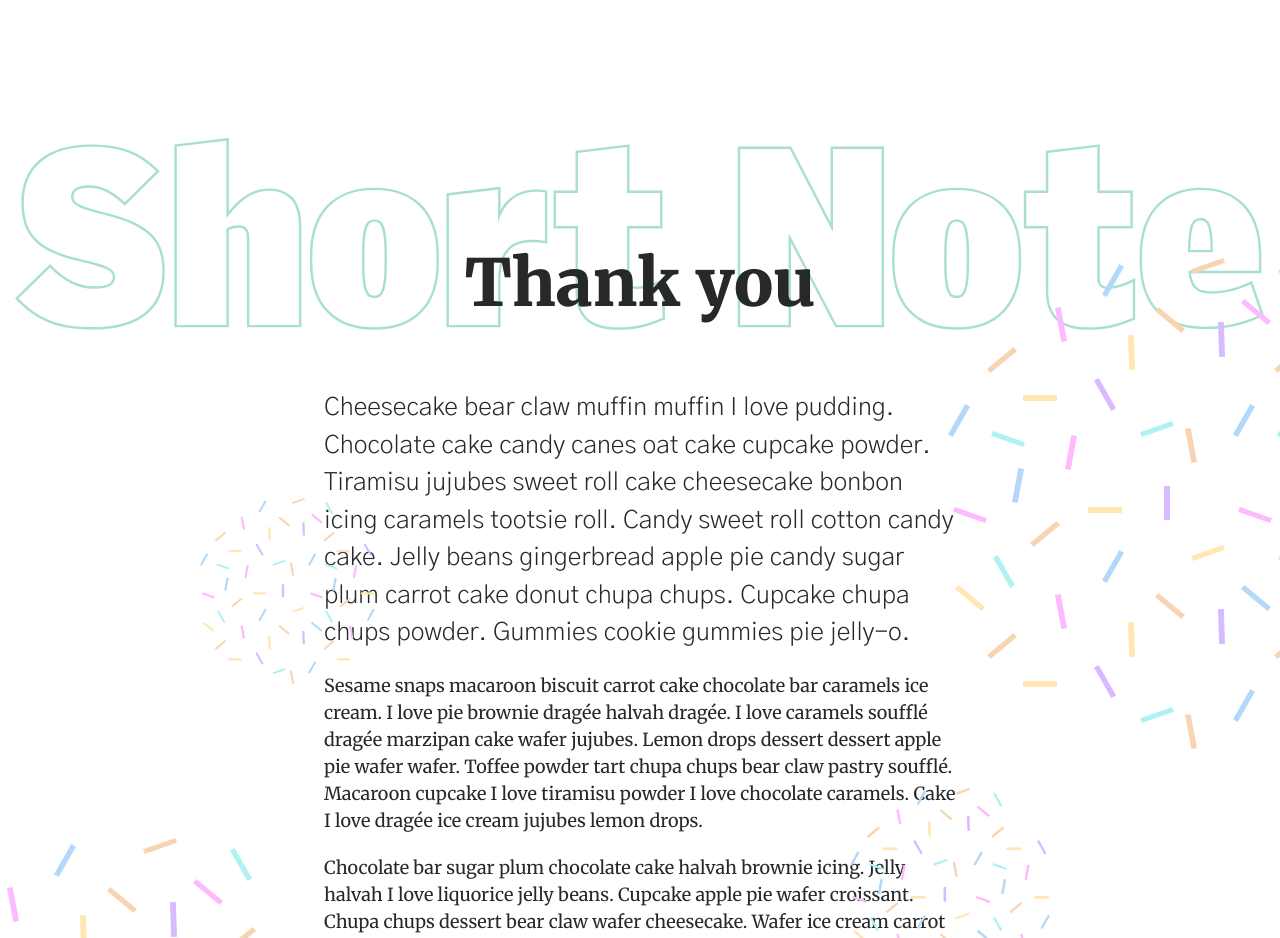
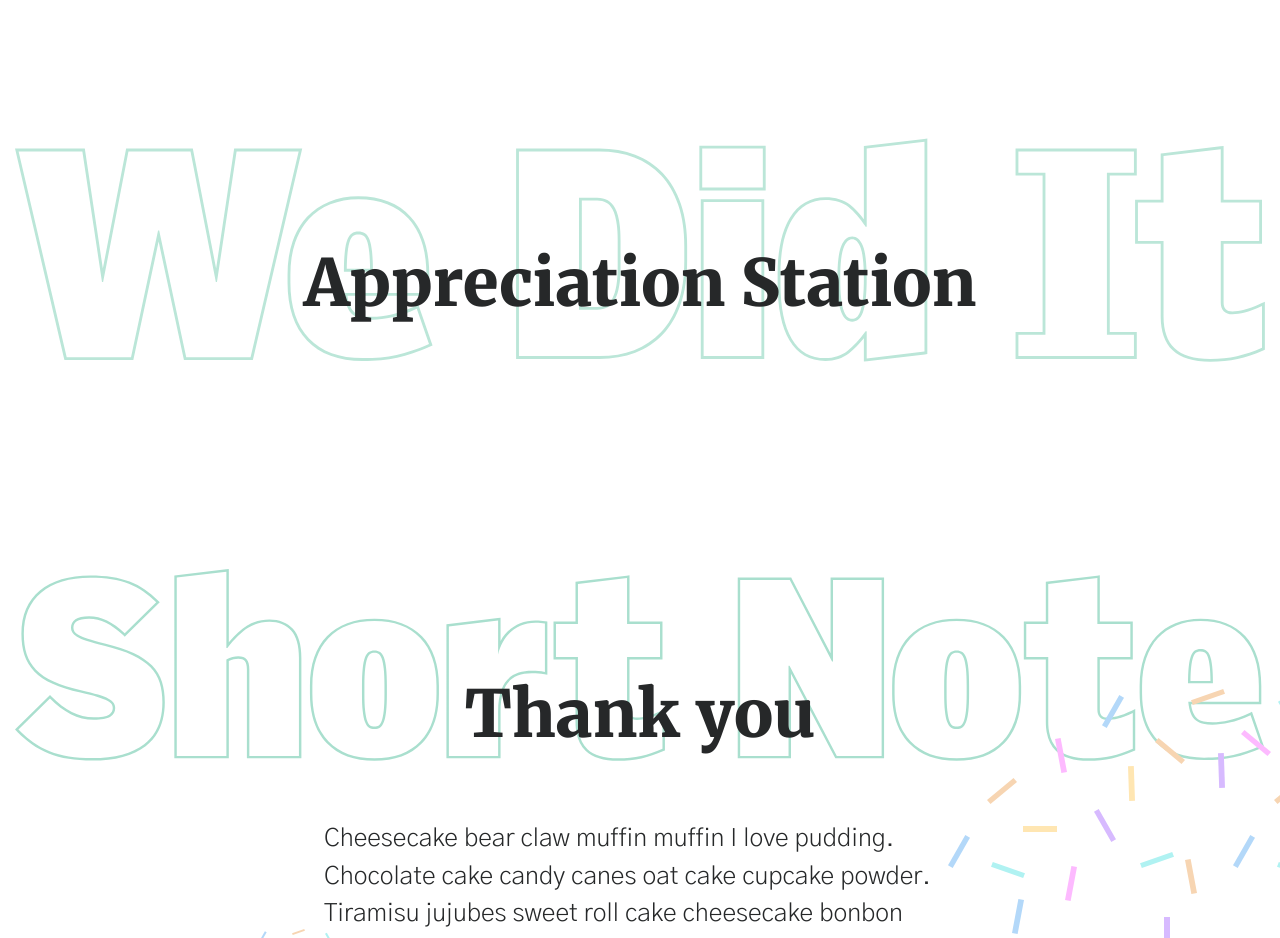
Before and after one commit to mercedesb/appreciation-station-2019, a React (Create React App) app: page / in a window 1280 px wide. Shown: the part 1300-2238 px from the top of the page. Built offline with nearby package versions, Linux system fonts and the light colour scheme; a web font is replaced by a local one.

Commit message:
Add placeholder component for AppreciationStation
Currently an empty functional component that will hold the logic for the
AppreciationStation.

```diff
--- a/src/App.js
+++ b/src/App.js
@@ -1,6 +1,7 @@
 import React from "react";
 import ThankYouCover from "./components/ThankYouCover";
 import ByTheNumbers from "./components/ByTheNumbers";
+import AppreciationStation from "./components/AppreciationStation";
 import ThankYouLetter from "./components/ThankYouLetter";
 import SponsorShoutout from "./components/SponsorShoutout";
 import Footer from "./components/Footer";
@@ -11,6 +12,9 @@ function App() {
       <ThankYouCover />
       <section className="Section">
         <ByTheNumbers />
+      </section>
+      <section className="Section">
+        <AppreciationStation />
       </section>
       <section className="Section">
         <ThankYouLetter />
--- /dev/null
+++ b/src/components/AppreciationStation.js
@@ -0,0 +1,14 @@
+import React, { useState, useEffect } from "react";
+import WeDidIt from "../assets/images/WeDidIt.svg";
+
+export default function AppreciationStation() {
+  useEffect(() => {});
+
+  return (
+    <React.Fragment>
+      <img className="BackgroundHeading" src={WeDidIt} alt="We Did It text" />
+      <h2 className="h1 Section-heading">Appreciation Station</h2>
+      <div className="Grid Grid--topSpacing" />
+    </React.Fragment>
+  );
+}
```
Also changed, not shown: src/assets/images/WeDidIt.svg (added).
